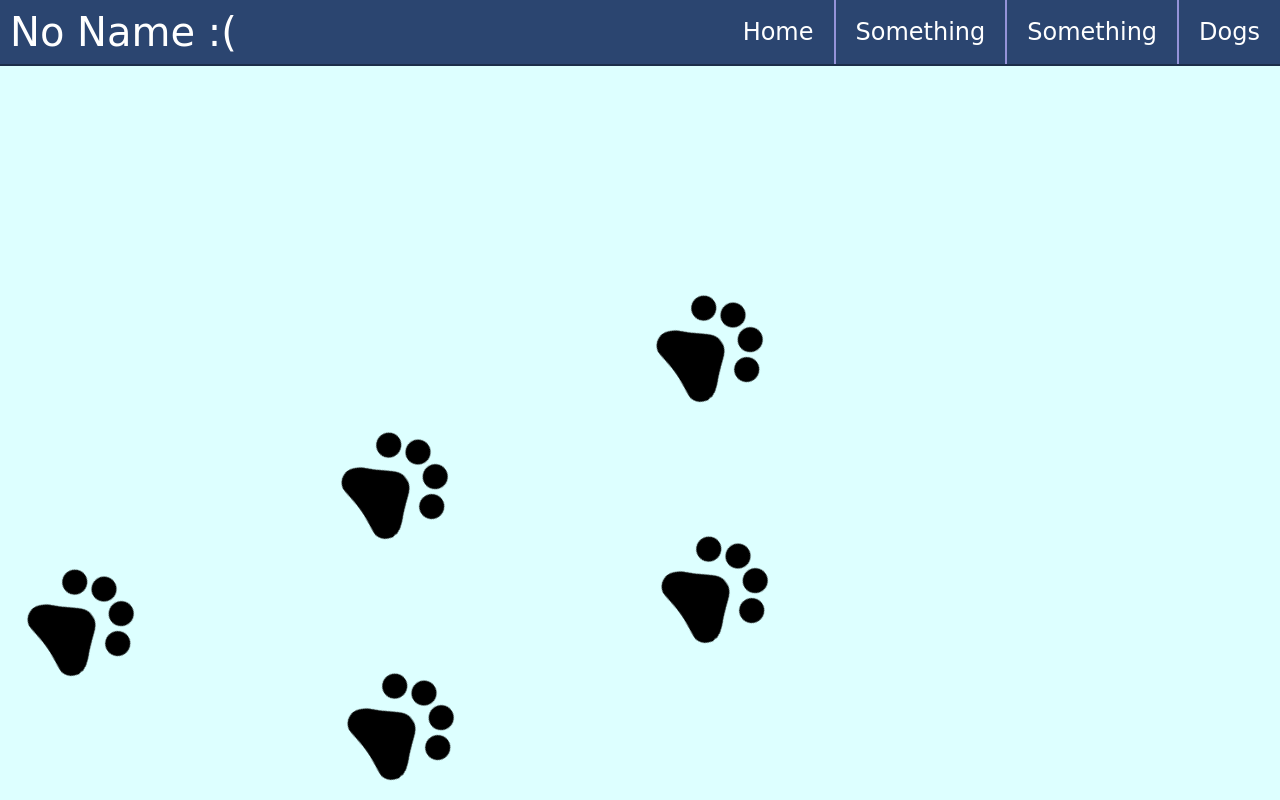
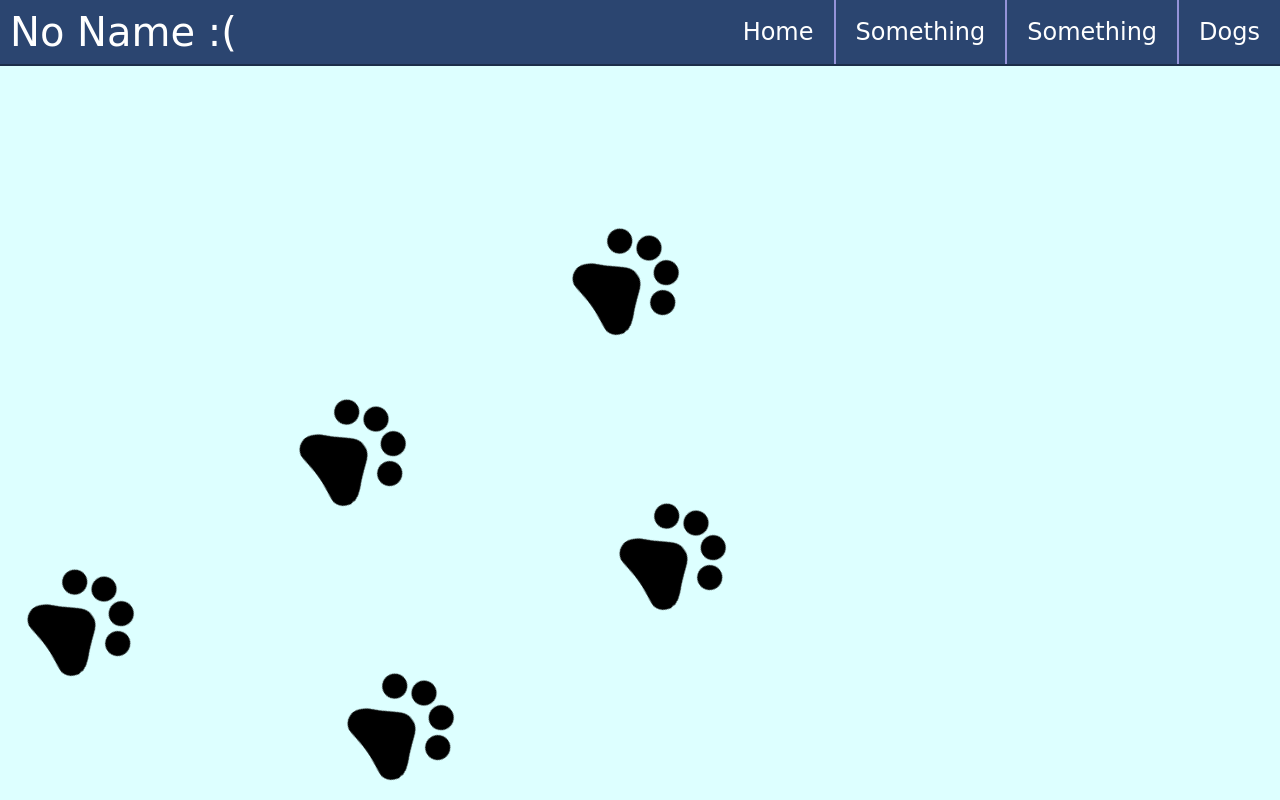
Before and after one commit to Shisket/Capstone, a plain HTML site: page dog/index.html in a window 1280 px wide. Drawn offline with Linux system fonts and the light colour scheme; a web font is replaced by a local one.

Commit message:
Made pawprints better
(I have to change them though anyway cuz derek doesn't like them)

```diff
--- a/dog/index.html
+++ b/dog/index.html
@@ -18,10 +18,10 @@
 		</ul>
 	</div>
   <div>
-    <i class="material-icons pawprints" data-text = "Diseases" id = "paw1"><a href = "diseases.html">pets</a></i>
-    <i class="material-icons pawprints" data-text = "Diseases" id = "paw2"><a href = "diseases.html">pets</a></i>
-    <i class="material-icons pawprints" data-text = "Diseases" id = "paw3"><a href = "diseases.html">pets</a></i>
-    <i class="material-icons pawprints" data-text = "Diseases" id = "paw4"><a href = "diseases.html">pets</a></i>
-    <i class="material-icons pawprints" data-text = "Diseases" id = "paw5"><a href = "diseases.html">pets</a></i>
+    <i class="material-icons pawprints" data-text = "DISEASES" id = "paw1"><a href = "diseases.html">pets</a></i>
+    <i class="material-icons pawprints" data-text = "DISEASES" id = "paw2"><a href = "diseases.html">pets</a></i>
+    <i class="material-icons pawprints" data-text = "DISEASES" id = "paw3"><a href = "diseases.html">pets</a></i>
+    <i class="material-icons pawprints" data-text = "DISEASES" id = "paw4"><a href = "diseases.html">pets</a></i>
+    <i class="material-icons pawprints" data-text = "DISEASES" id = "paw5"><a href = "diseases.html">pets</a></i>
   </div>
 </body>
--- a/style.css
+++ b/style.css
@@ -150,11 +150,11 @@ button{
 }
 
 
-/*for line 1: (x1+c(.82), y1+c(.57))
+/*for line 1: (x1+c(.71), y1+c(.71))
 x1 = 2vw
 y1 = 15vh
 c = 30*number of paws from start*/
-/*for line 2: (x2+c(.82), y2+c(.57))
+/*for line 2: (x2+c(.71), y2+c(.71))
 x2 = 27vw
 y2 = 2vh
 c = 20*number of paws from start*/
@@ -172,47 +172,41 @@ c = 20*number of paws from start*/
 
 #paw3{
   font-size: 15vh;
-  left: 26.6vw;
-  bottom: 32.1vh;
+  left: 23.3vw;
+  bottom: 36.3vh;
 }
 
 #paw4{
   font-size: 15vh;
-  left: 51.6vw;
-  bottom: 19.1vh;
+  left: 48.3vw;
+  bottom: 23.3vh;
 }
 
 #paw5{
   font-size: 15vh;
-  left: 51.2vw;
-  bottom: 49.2vh;
+  left: 44.6vw;
+  bottom: 57.6vh;
 }
 
-.pawprints:before {
-  content: attr(data-text); /* here's the magic */
+.pawprints::before {
+  content: attr(data-text);
   position:absolute;
 
   transform: rotate(-55deg);
-  /* vertically center */
-  top:-50%;
-  /*transform:translateY(100%);*/
+  top:-8.5vh;
+  left:6.5vw;
 
-  /* move to right */
-  left:45%;
-  margin-left:15px; /* and add a small left margin */
-
-  /* basic styles */
-  /*width:3vw;*/
   padding:10px;
   border-radius:10px;
   background:#000;
   color: #fff;
   text-align:center;
+  font-size: 2vw;
+  font-family: 'Quicksand', sans-serif;
 
-  display:none; /* hide by default */
+  display:none;
 }
 
-.pawprints:hover:before {
+.pawprints:hover::before {
   display:block;
-  font-size: 2vw;
 }
```
